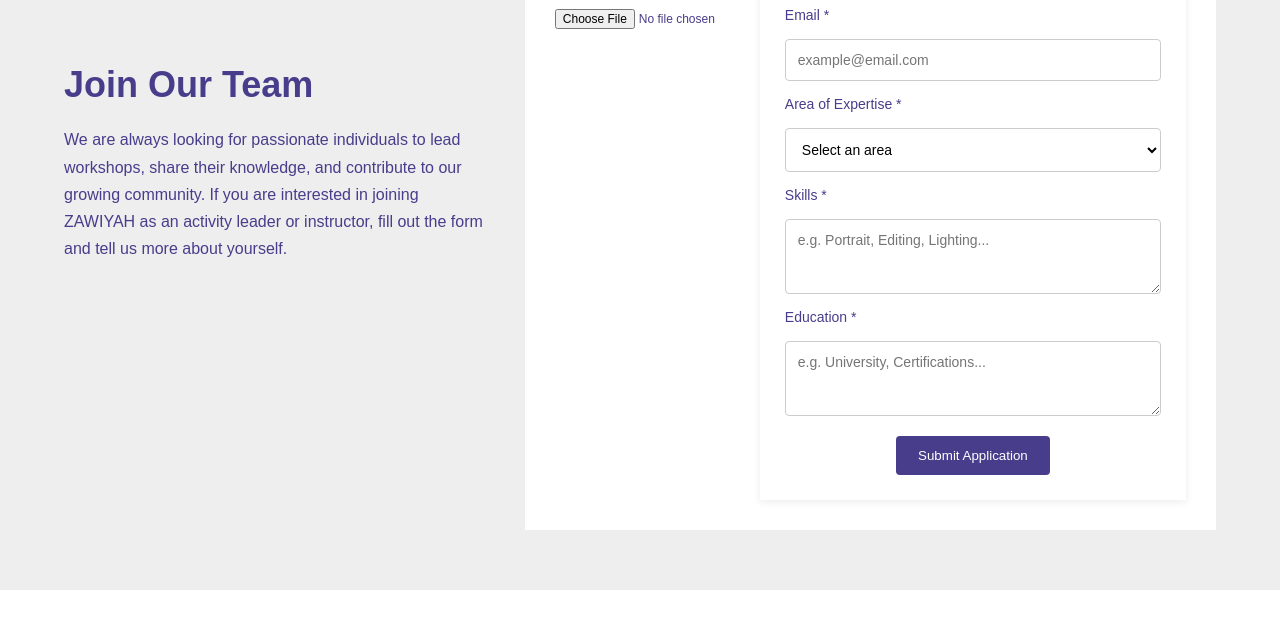
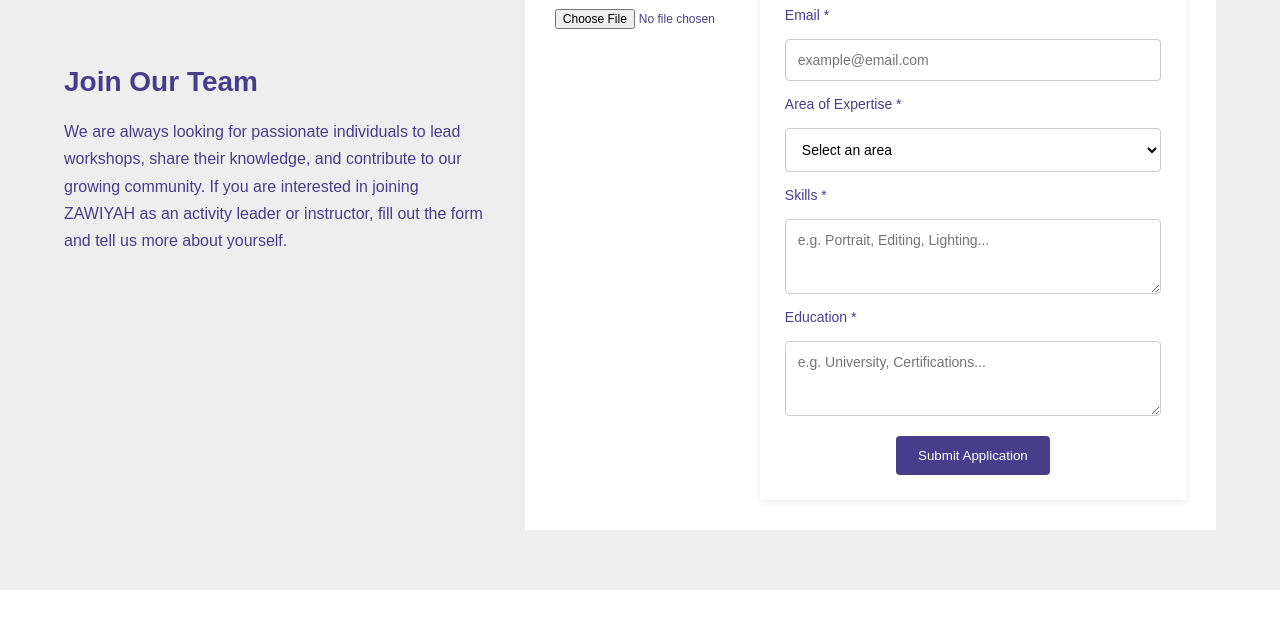
Before and after one commit to KhawlahAlajmi7/Web-Project, a plain HTML site: page AboutUs.html in a window 1280 px wide. Shown: the part 1359-1996 px from the top of the page. Drawn offline with Linux system fonts and the light colour scheme.

Commit message:
Update style.css

```diff
--- a/style.css
+++ b/style.css
@@ -1337,7 +1337,7 @@ footer {
 }
 
 .join-description h2 {
-    font-size: 36px;
+    font-size: 28px;
     margin-bottom: 20px;
 }
 .join-description p {
@@ -1578,10 +1578,6 @@ footer {
     color: darkslateblue;
 }
 
-.join-description h2 {
-    font-size: 36px;
-    margin-bottom: 20px;
-}
 
 .join-description p {
     font-size: 16px;
```
